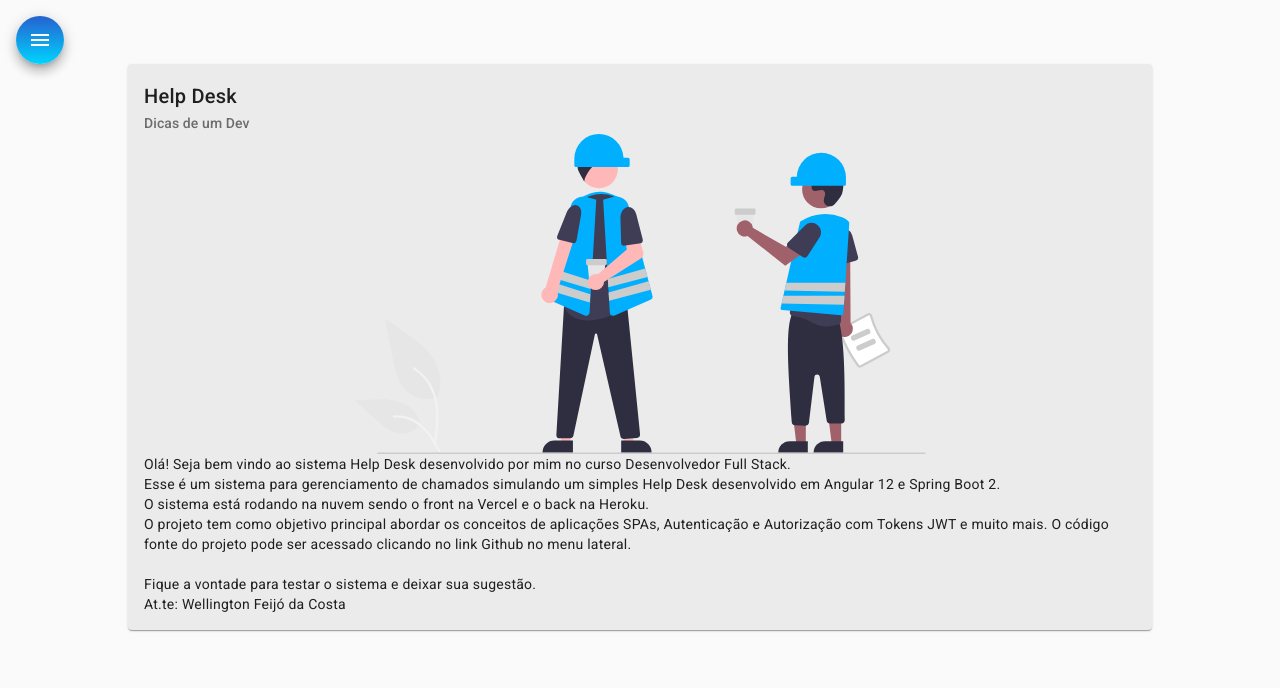
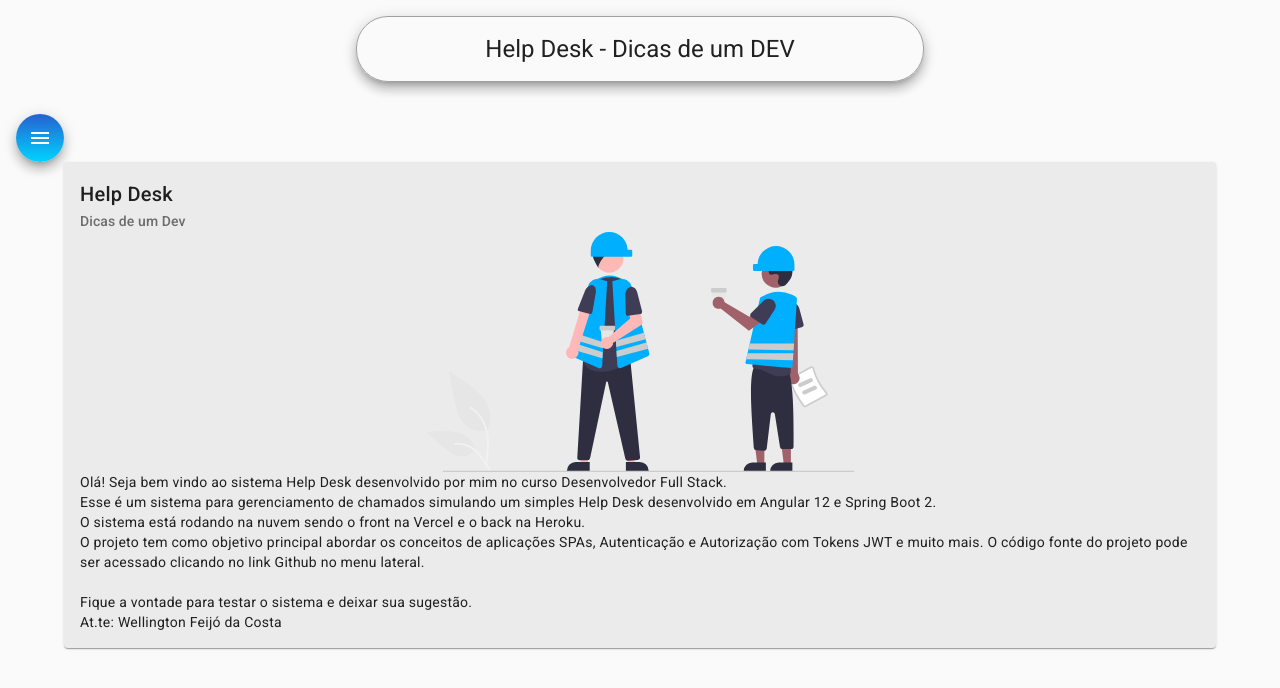
Before and after one commit to wellingtonfcdev/helpdesk-front, an Angular app: page /home in a window 1280 px wide. Shown: the top 688 px of the page. Built offline with nearby package versions, Linux system fonts and the light colour scheme.

Commit message:
Html e Css para Header

```diff
--- a/src/app/components/header/header.component.css
+++ b/src/app/components/header/header.component.css
@@ -0,0 +1,12 @@
+.container{
+    display: flex;
+    align-items: center;
+    justify-content: center;
+}
+
+h1{
+    margin-top: 1rem;
+    border: 1px solid rgb( 161, 159, 159);
+    padding: 1rem 10%;
+    border-radius: 2rem;
+}
--- a/src/app/components/header/header.component.html
+++ b/src/app/components/header/header.component.html
@@ -1 +1,3 @@
-<p>header works!</p>
+<div class="container">
+    <h1 class="mat-elevation-z8">Help Desk - Dicas de um DEV</h1>
+</div>
--- a/src/app/components/home/home.component.css
+++ b/src/app/components/home/home.component.css
@@ -1,10 +1,11 @@
 .card{
-    width: 80%;
+    margin: 9rem auto;
+    width: 90%;
     margin: auto;
     background-color: rgb(235,235,235);
 
 }
 
 img{
-    height: 20rem;
+    height: 15rem;
 }
--- a/src/app/components/home/home.component.html
+++ b/src/app/components/home/home.component.html
@@ -1,4 +1,4 @@
-<mat-card class="card">
+<mat-card class="card mat-elevation-z8">
     <mat-card-header>
 
       <mat-card-title>Help Desk</mat-card-title>
--- a/src/app/components/nav/nav.component.html
+++ b/src/app/components/nav/nav.component.html
@@ -27,6 +27,7 @@
     </mat-drawer>
 
     <div class="sidenav-content">
+        <app-header></app-header>
       <button class="menu mat-elevation-z8" (click)="drawer.toggle()" mat-icon-button>
         <mat-icon>menu</mat-icon>
       </button>
```
